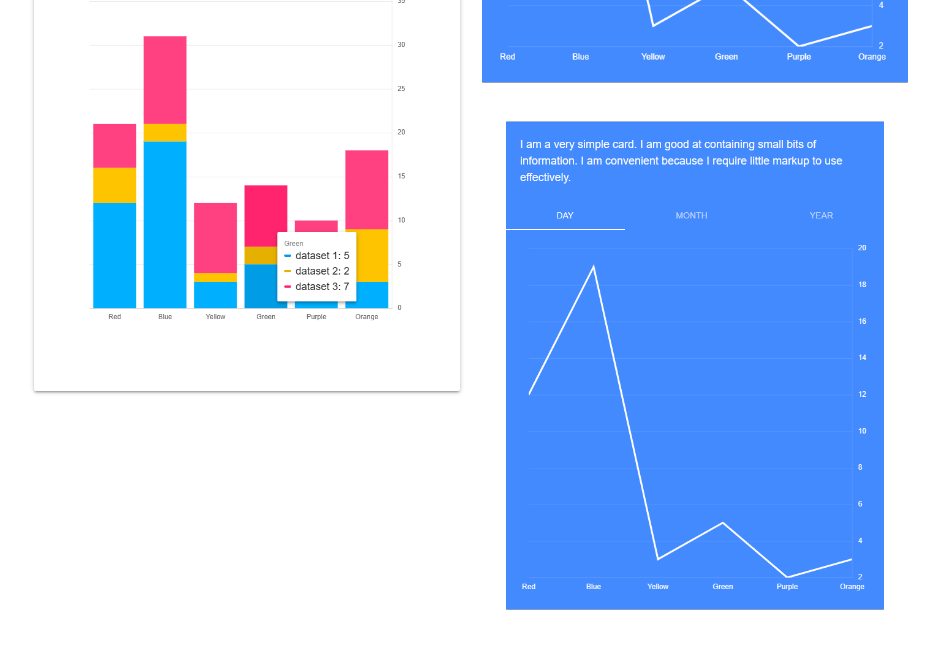
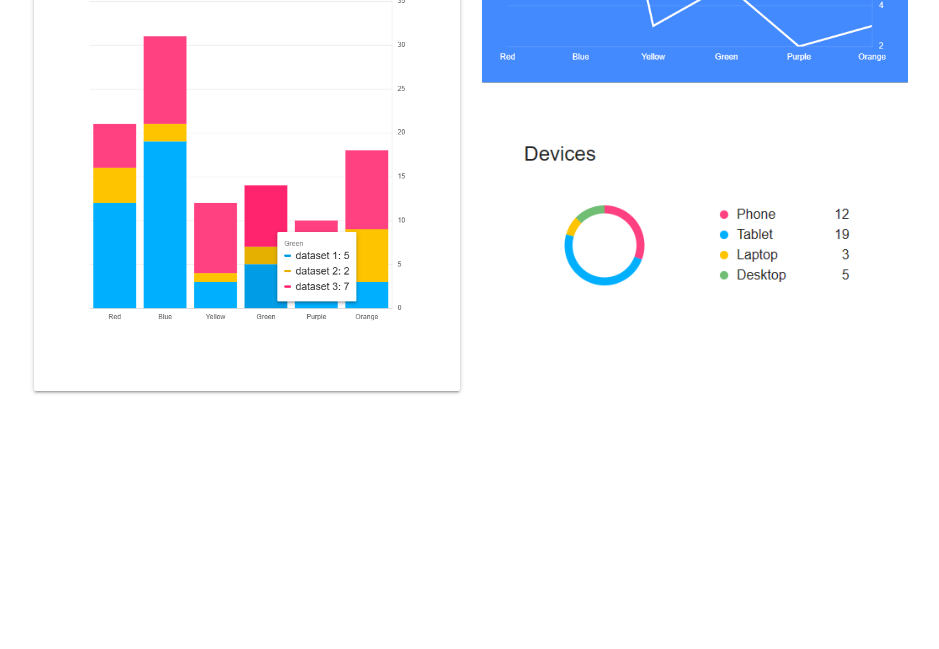
Before and after one commit to Veastue/cwd-netlify-activity, a plain HTML site: page index.html in a window 1280 px wide. Shown: the part 1460-2109 px from the top of the page, without its empty margins (169-1108 px from the left). Drawn offline with nearby package versions, Linux system fonts and the light colour scheme; a script that the page names is missing.

Commit message:
second commot

```diff
--- a/index.html
+++ b/index.html
@@ -258,7 +258,7 @@
             <div class="col s12 m6 card-panel z-depth-0">
                 <img src="Images/Chart2.png" alt="" class="responsive-img">
                 <div class="card-panel z-depth-0">
-                    <img src="Images/Chart2.png" alt="" class="responsive-img">
+                    <img src="Images/chart3.png" alt="" class="responsive-img">
                 </div>
             </div>
         </div>
```
Also changed, not shown: Images/chart3.png (added).
